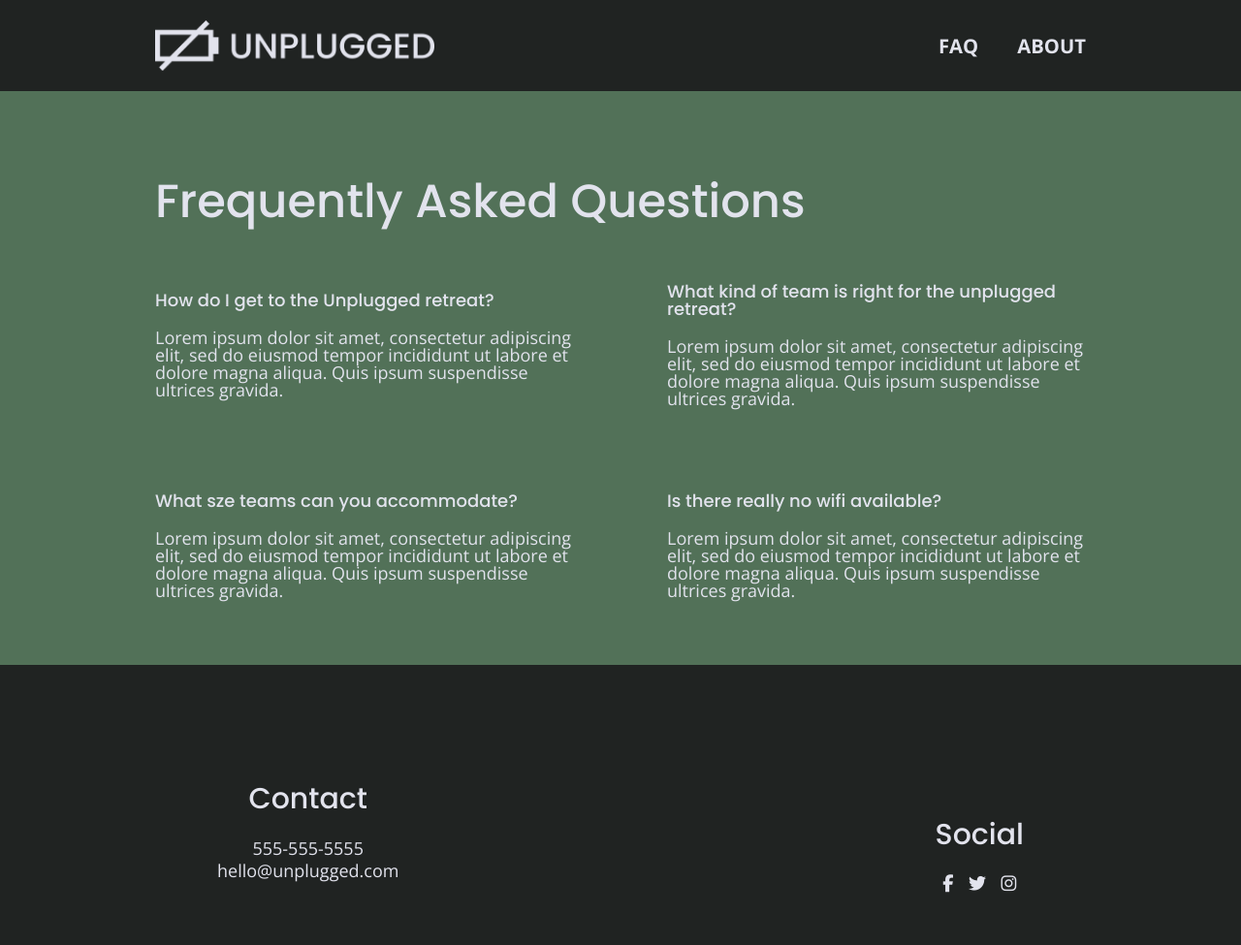
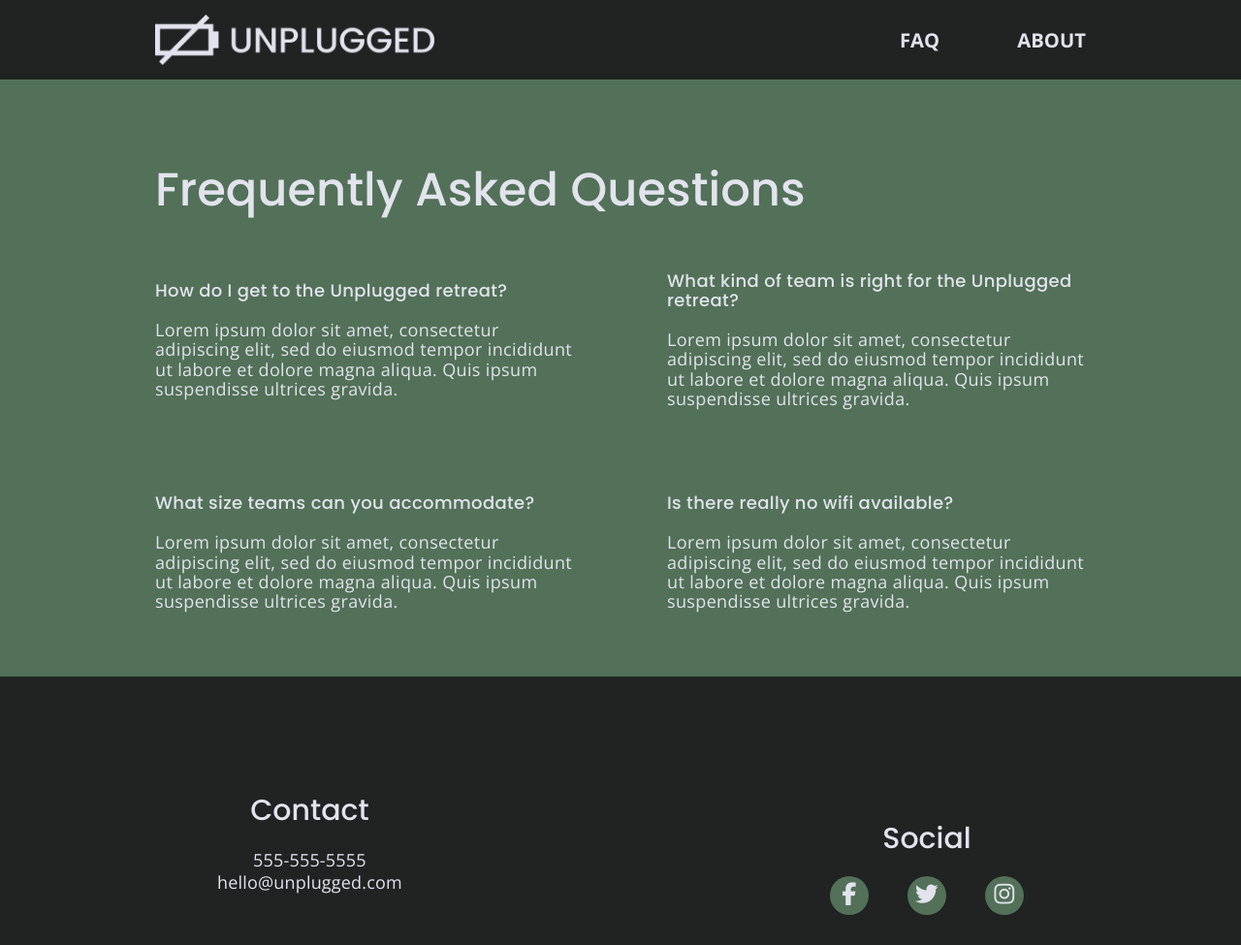
Before and after one commit to olivearle/unpluggedretreat, a website: page faq/index.html in a window 1280 px wide. Shown: the top 975 px of the page at 97% size. Drawn offline with nearby package versions, Linux system fonts and the light colour scheme.

Commit message:
Final responsive edits

```diff
--- a/css/main.css
+++ b/css/main.css
@@ -28,12 +28,12 @@ html {
  */
 
 ::-moz-selection {
-  background: #b3d4fc;
+  background: #202322;
   text-shadow: none;
 }
 
 ::selection {
-  background: #b3d4fc;
+  background: #202322;
   text-shadow: none;
 }
 
@@ -115,6 +115,8 @@ textarea {
    ul,
    ol {
   list-style-type: none;
+  margin: 0;
+  padding: 0;
    }
 
    a {
@@ -140,6 +142,7 @@ textarea {
    p {
    font-size: .875em;
    line-height: 1.285em;
+   letter-spacing: .01em;
    }
 
    img {
@@ -156,7 +159,7 @@ textarea {
 
    .content-wrapper {
      width: 90%;
-     margin: 50px 0;
+     margin: 20px 0;
    }
 
 /* ---------------------- Base Header - Footer Styles --------------*/
@@ -197,20 +200,21 @@ header figure {
 }
 
 header nav {
+  width: 60%;
+  font-size: 1.125em;
+  font-weight: 700;
+  text-transform: uppercase;
   display: flex;
   justify-content: space-around;
   align-items: center;
   flex-flow: row wrap;
-  width: 60%;
-  font-size: 1.125em;
-  font-weight: 700;
-  text-transform: uppercase;
 }
 
 header nav ul {
+  width: 100%;
   display: flex;
   justify-content: space-around;
-  width: 100%;
+
 }
 
 header nav ul li {
@@ -242,9 +246,17 @@ footer .social-icons {
 }
 
 footer .social-icons p {
+  background-color: #527158;
+  border-radius: 50%;
+  width: 40px;
+  height: 40px;
   display: flex;
   justify-content: center;
   align-items: center;
+}
+
+footer .social-icons p i {
+  font-size: 1.3125em;
 }
 
 footer .copyright {
@@ -294,7 +306,7 @@ input[type=text] {
 
 input[type=button] {
   width: 100%;
-  padding: 20px 0;
+  padding: 10px 0;
   margin-top: 20px;
   background-color: #2a423a;
   font-family: 'Poppins', Helvetica, Arial, sans-serif;
@@ -521,7 +533,7 @@ input[type=button] {
    EXAMPLE Media Queries for Responsive Design.
    These examples override the primary ('mobile first') styles.
    Modify as content requires.
-   ========================================================================== */
+   ==========================================================================*/
 
 @media only screen and (min-width: 768px) {
   /* Tablet styles here */
@@ -659,6 +671,12 @@ footer p {
 footer .copyright {
   width: 100%;
 }
+
+footer .social-icons {
+  width: 12.5em;
+  justify-content: space-between;
+}
+
 /* ==========================================================================
  About Page
  ========================================================================== */
@@ -806,7 +824,8 @@ footer .copyright {
       .faq h4,
       .faq p {
         font-size: 1.125em;
-        line-height: 1;
+        line-height: 1.125;
+        letter-spacing: .02em;
       }
 
 }
--- a/faq/index.html
+++ b/faq/index.html
@@ -42,11 +42,11 @@
         <p>Lorem ipsum dolor sit amet, consectetur adipiscing elit, sed do eiusmod tempor incididunt ut labore et dolore magna aliqua. Quis ipsum suspendisse ultrices gravida.</p>
       </div>
       <div class="faq-content">
-        <h4>What kind of team is right for the unplugged retreat?</h4>
+        <h4>What kind of team is right for the Unplugged retreat?</h4>
         <p>Lorem ipsum dolor sit amet, consectetur adipiscing elit, sed do eiusmod tempor incididunt ut labore et dolore magna aliqua. Quis ipsum suspendisse ultrices gravida.</p>
       </div>
       <div class="faq-content">
-        <h4>What sze teams can you accommodate?</h4>
+        <h4>What size teams can you accommodate?</h4>
         <p>Lorem ipsum dolor sit amet, consectetur adipiscing elit, sed do eiusmod tempor incididunt ut labore et dolore magna aliqua. Quis ipsum suspendisse ultrices gravida.</p>
       </div>
       <div class="faq-content">
```
Also changed, not shown: about/index.html (+2 -2 lines).
